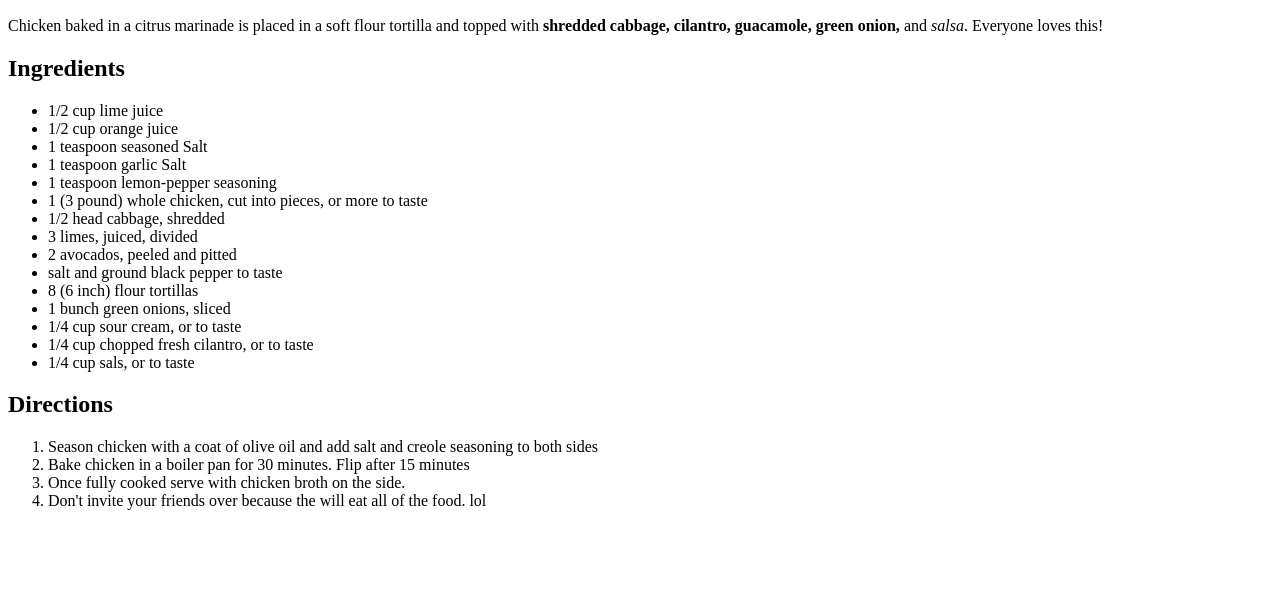
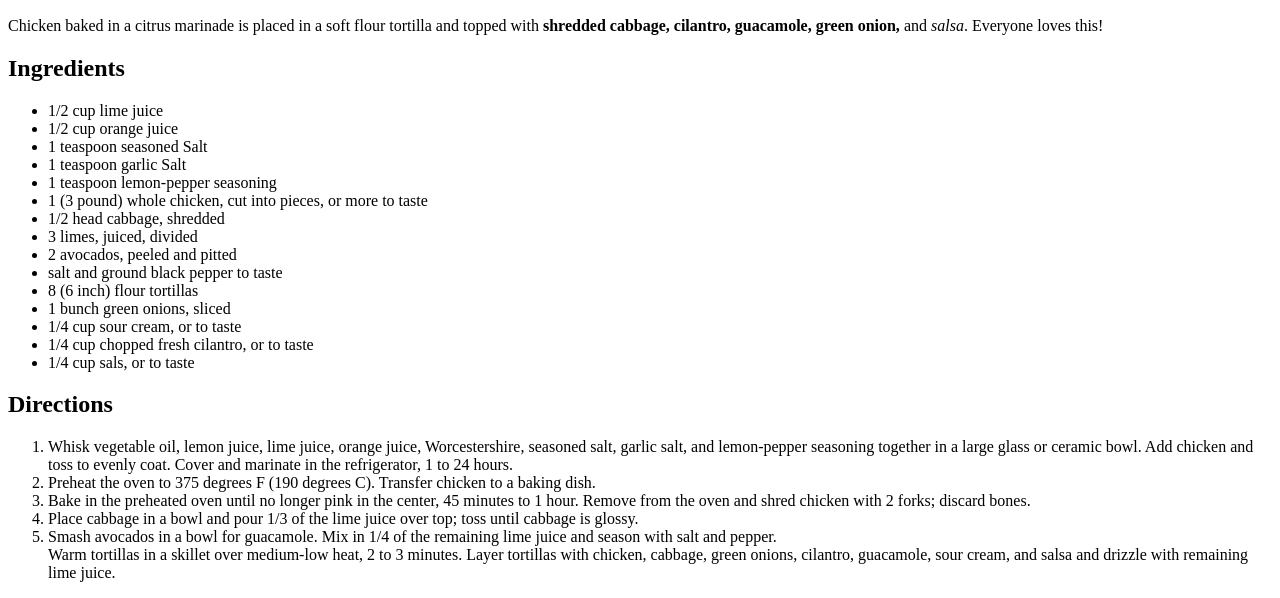
Before and after one commit to KrispyWaffles/odin-recipies, a plain HTML site: page recipies/chickentacos.html in a window 1280 px wide. Shown: the part 434-1032 px from the top of the page. Before the commit the page ends 960 px from the top, so only its background shows below. Drawn offline with Linux system fonts and the light colour scheme.

Commit message:
finished the directions for the tacos recipe

```diff
--- a/recipies/chickentacos.html
+++ b/recipies/chickentacos.html
@@ -69,17 +69,23 @@
 
             <ol>
                 <li>
-                   Season chicken with a coat of olive oil and add salt and creole seasoning to both sides
+                    Whisk vegetable oil, lemon juice, lime juice, orange juice, Worcestershire, seasoned salt, garlic salt, and lemon-pepper seasoning together in a large glass or ceramic bowl. Add chicken and toss to evenly coat. Cover and marinate in the refrigerator, 1 to 24 hours.
                 </li>
                 <li>
-                    Bake chicken in a boiler pan for 30 minutes. Flip after 15 minutes
+                    Preheat the oven to 375 degrees F (190 degrees C). Transfer chicken to a baking dish.
                 </li>
                 <li>
-                    Once fully cooked serve with chicken broth on the side.
+                    Bake in the preheated oven until no longer pink in the center, 45 minutes to 1 hour. Remove from the oven and shred chicken with 2 forks; discard bones.
                 </li>
                 <li>
-                    Don't invite your friends over because the will eat all of the food. lol
+                    Place cabbage in a bowl and pour 1/3 of the lime juice over top; toss until cabbage is glossy.
                 </li>
+                <li>
+                    Smash avocados in a bowl for guacamole. Mix in 1/4 of the remaining lime juice and season with salt and pepper.
+                </li>
+                <lil>
+                    Warm tortillas in a skillet over medium-low heat, 2 to 3 minutes. Layer tortillas with chicken, cabbage, green onions, cilantro, guacamole, sour cream, and salsa and drizzle with remaining lime juice.
+                </lil>
 
             </ol>
 
```
